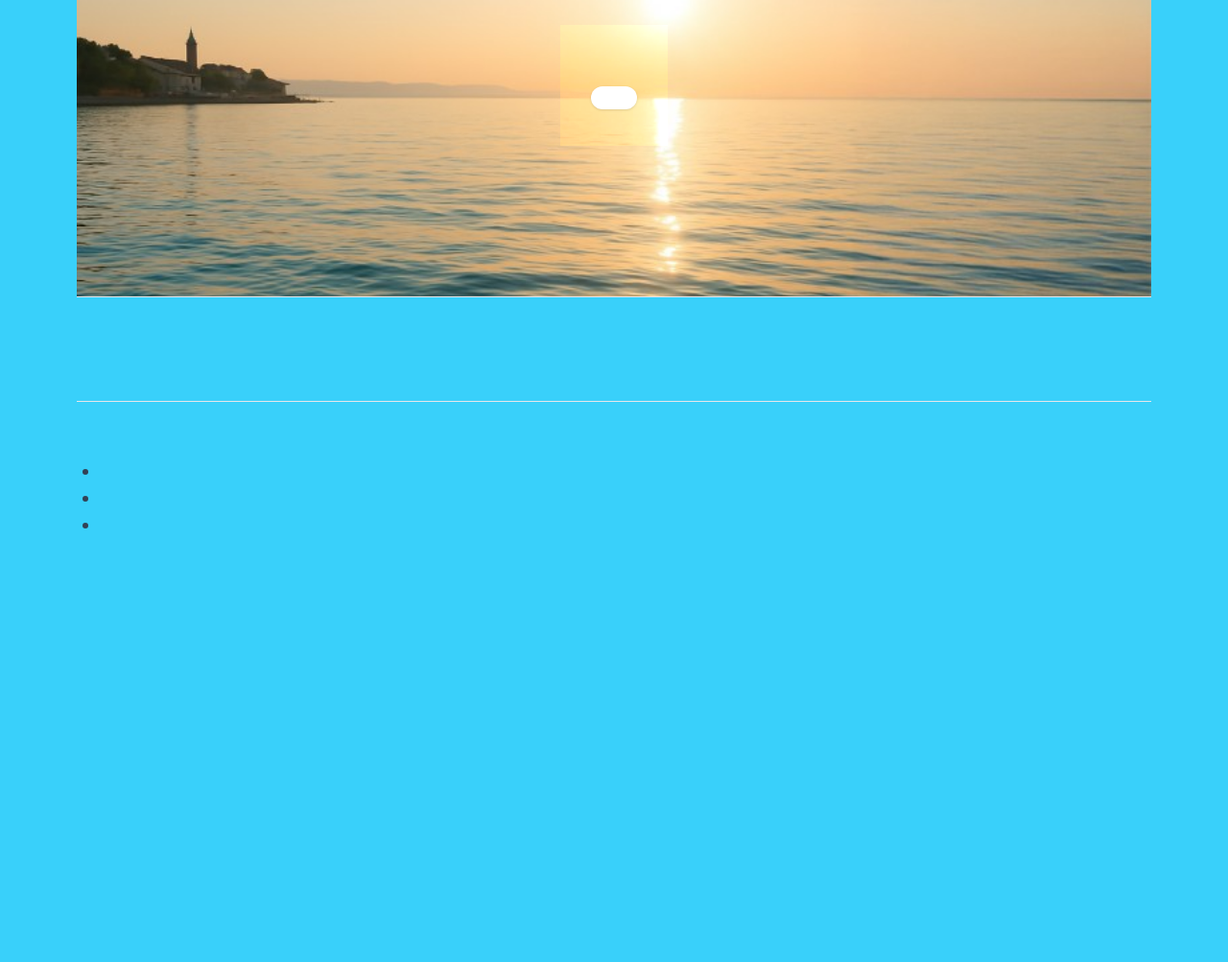
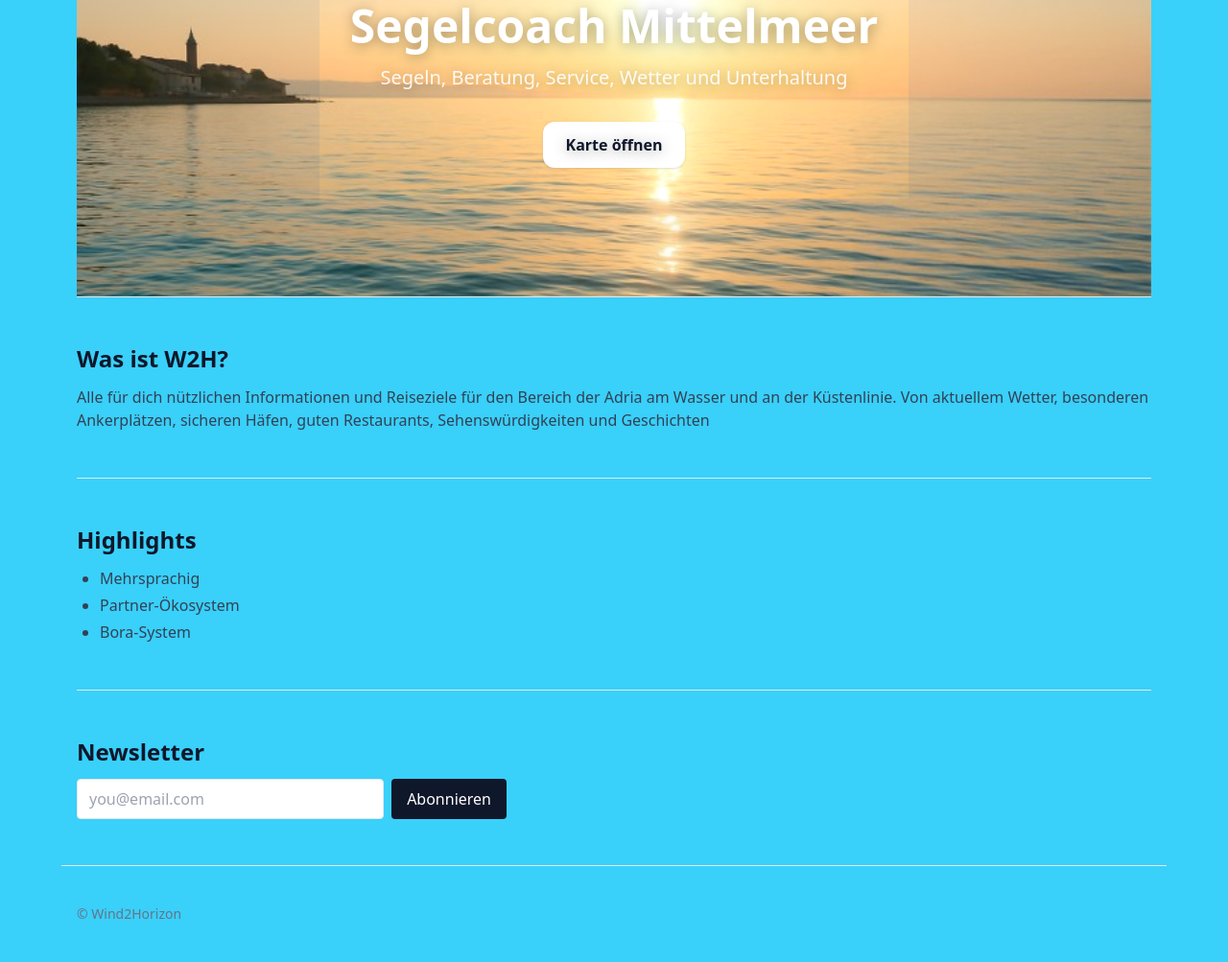
Before and after one commit to Sailbuddy/w2h-landing, a plain HTML site: page index.html in a window 1280 px wide. Shown: the part 207-1210 px from the top of the page at 96% size. Before the commit the page ends 814 px from the top, so only its background shows below. Drawn offline with nearby package versions, Linux system fonts and the light colour scheme.

Commit message:
Landing: Hero mit Hintergrundbild, neue i18n Texte, CTA-Button Link und Layout

```diff
--- a/index.html
+++ b/index.html
@@ -80,4 +80,23 @@
     </section>
 
     <!-- NEWSLETTER -->
-    <section id="newsletter" class="p
+    <section id="newsletter" class="py-12 border-t">
+      <h2 class="text-2xl font-semibold mb-3" data-i18n="newsletter.title"></h2>
+      <!-- Netlify Forms minimal (optional) -->
+      <form name="w2h-news" method="POST" data-netlify="true" class="flex gap-2 max-w-md">
+        <input type="hidden" name="form-name" value="w2h-news" />
+        <input name="email" type="email" required placeholder="you@email.com"
+               class="flex-1 border rounded px-3 py-2" />
+        <button class="rounded px-4 py-2 bg-slate-900 text-white" data-i18n="newsletter.cta"></button>
+      </form>
+    </section>
+  </main>
+
+  <footer class="max-w-6xl mx-auto px-4 py-10 text-sm text-slate-500 border-t">
+    <span data-i18n="footer.copy"></span>
+  </footer>
+
+  <!-- WICHTIG: Script-Einbindung -->
+  <script src="/assets/site.js" defer></script>
+</body>
+</html>
```
